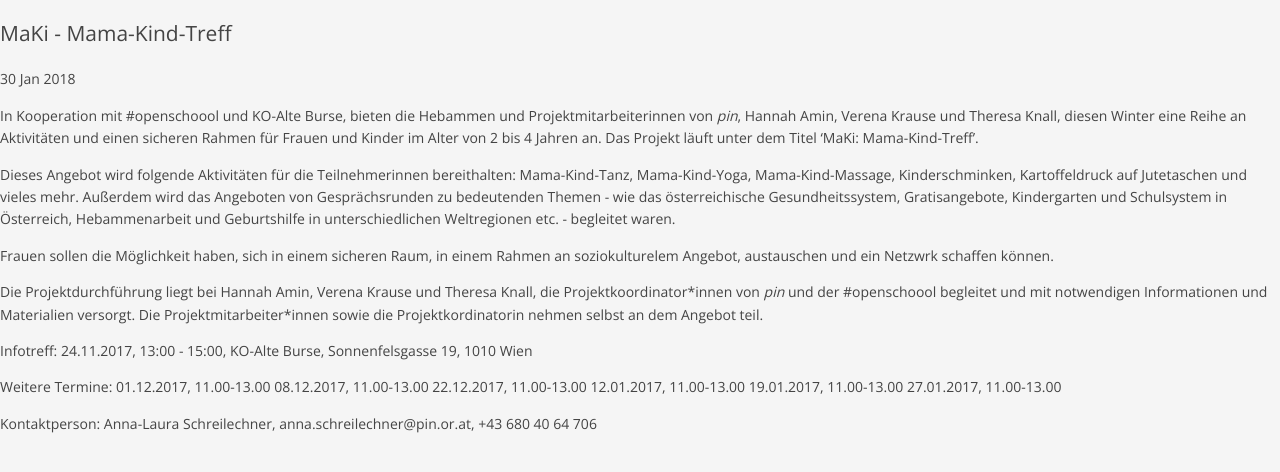
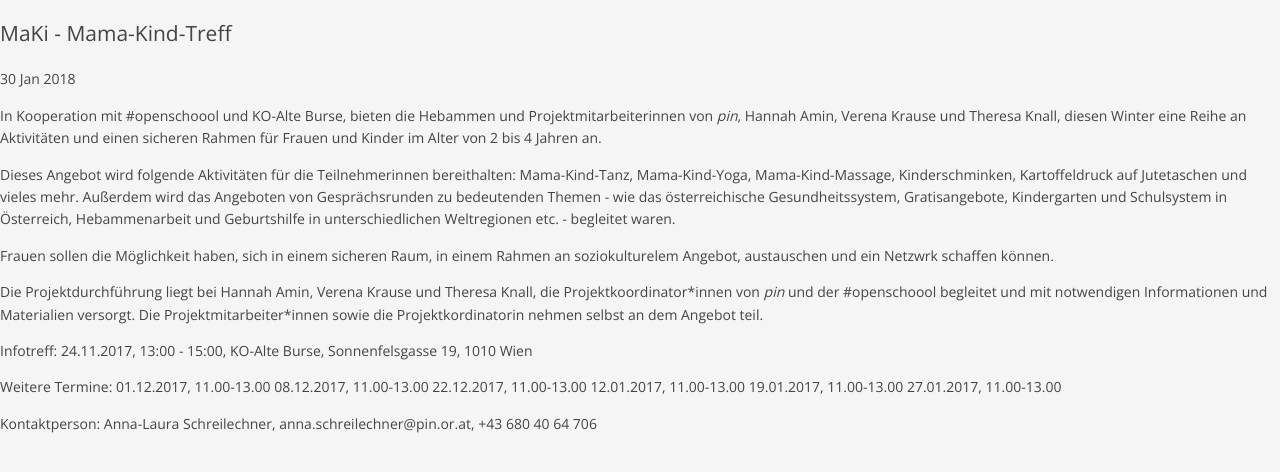
Before and after one commit to pinverein/anna-laura, a Jekyll site: the page built from _posts/de/projects/2018-01-30-projekt_1.md, in a window 1280 px wide. Shown: the top 472 px of the page. Built offline with Jekyll 4.4.1, drawn with Linux system fonts in a browser that asks for light colours; comment, search, counter and statistics services are not loaded.

Commit message:
Update 2018-01-30-projekt_1.md

```diff
--- a/_posts/de/projects/2018-01-30-projekt_1.md
+++ b/_posts/de/projects/2018-01-30-projekt_1.md
@@ -9,7 +9,7 @@ weight: 1
 image: /assets/img/171118-maki-web.png
 ---
 
-In Kooperation mit #openschoool und KO-Alte Burse, bieten die Hebammen und Projektmitarbeiterinnen von *pin*, Hannah Amin, Verena Krause und Theresa Knall, diesen Winter eine Reihe an Aktivitäten und einen sicheren Rahmen für Frauen und Kinder im Alter von 2 bis 4 Jahren an. Das Projekt läuft unter dem Titel 'MaKi: Mama-Kind-Treff'.
+In Kooperation mit #openschoool und KO-Alte Burse, bieten die Hebammen und Projektmitarbeiterinnen von *pin*, Hannah Amin, Verena Krause und Theresa Knall, diesen Winter eine Reihe an Aktivitäten und einen sicheren Rahmen für Frauen und Kinder im Alter von 2 bis 4 Jahren an.
 
 Dieses Angebot wird folgende Aktivitäten für die Teilnehmerinnen bereithalten: Mama-Kind-Tanz, Mama-Kind-Yoga, Mama-Kind-Massage, Kinderschminken, Kartoffeldruck auf Jutetaschen und vieles mehr. Außerdem wird das Angeboten von Gesprächsrunden zu bedeutenden Themen - wie das österreichische Gesundheitssystem, Gratisangebote, Kindergarten und Schulsystem in Österreich, Hebammenarbeit und Geburtshilfe in unterschiedlichen Weltregionen etc. - begleitet waren.
 
```
